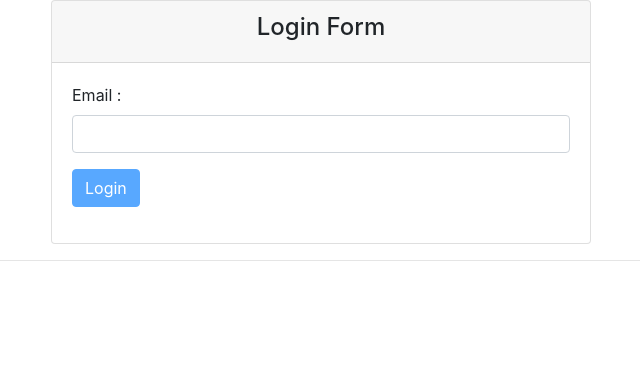
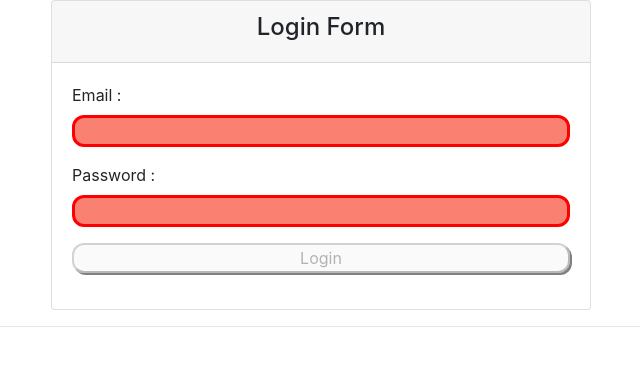
Before and after one commit to synergy2411/brillio-react-apr22, a React (Create React App) app in the folder first-app/: page / in a window 1280 px wide. Shown: the top 366 px of the page, without its empty margins (319-959 px from the left). Built offline with nearby package versions, Linux system fonts and the light colour scheme.

Commit message:
password validation added

```diff
--- /dev/null
+++ b/first-app/src/Components/Login/Login.module.css
@@ -0,0 +1,19 @@
+.valid{
+    border : 3px rgb(21, 234, 42) solid;
+    background-color: rgb(125, 197, 125);
+    width: 100%;
+    border-radius: 12px;
+}
+
+.invalid{
+    border: 3px red solid;
+    background-color: salmon;
+    width: 100%;
+    border-radius: 12px;
+}
+
+.my-button{
+    width: 100%;
+    border-radius: 12px;
+    box-shadow: 2px 2px grey;
+}
--- a/first-app/src/Components/Login/Login.tsx
+++ b/first-app/src/Components/Login/Login.tsx
@@ -1,14 +1,29 @@
 import { useState } from "react";
+import classes from './Login.module.css';
 
 const Login = () => {
     const [enteredEmail, setEnteredEmail] = useState<string>('')
+    const [enteredPassword, setEnteredPassword] = useState<string>('')
+
     const [emailInputBlur, setEmailInputBlur] = useState<boolean>(false);
+    const [passwordInputBlur, setPasswordInputBlur] = useState<boolean>(false);
 
     let emailIsValid = enteredEmail.trim() !== '';
     let emailIncludeAtSign = enteredEmail.includes('@');
     let emailIsValidAndBlurred = !emailIsValid && emailInputBlur;
     let emailIncludeAtSignAndBlurred = !emailIncludeAtSign && emailInputBlur;
-    let formIsValid = emailIsValid && emailIncludeAtSign;
+
+    let passwordIsValid = enteredPassword.trim().length >= 6;
+    let passwordIsValidAndBlurred = !passwordIsValid && passwordInputBlur;
+
+    let formIsValid = emailIsValid && emailIncludeAtSign && passwordIsValid;
+
+    let emailClasses =  emailIsValid ?
+                            `${classes['valid']}` :
+                            `${classes['invalid']}`;
+    let passwordClasses =  passwordIsValid ?
+                            `${classes['valid']}` :
+                            `${classes['invalid']}`;
 
     const nameChangeHandler : React.ChangeEventHandler<HTMLInputElement> = (event) => {
         setEnteredEmail(event.target.value);
@@ -21,6 +36,15 @@ const Login = () => {
     const submitHandler : React.FormEventHandler = (event) => {
         event.preventDefault();
         console.log("Email : ", enteredEmail);
+        console.log("Password : ", enteredPassword);
+    }
+
+    const passwordChangeHandler : React.ChangeEventHandler<HTMLInputElement> = (event) => {
+        setEnteredPassword(event.target.value);
+    }
+
+    const passwordBlurHandler = () => {
+        setPasswordInputBlur(true)
     }
 
     return (
@@ -34,11 +58,11 @@ const Login = () => {
                         <form onSubmit={submitHandler}>
                             {/* email */}
                             <div className="form-group">
-                                <label htmlFor="email">Email :</label>
-                                <input type="email"
-                                    name="email"
-                                    id="email"
-                                    className="form-control"
+                                <label htmlFor="username">Email :</label>
+                                <input type="text"
+                                    name="username"
+                                    id="username"
+                                    className={emailClasses}
                                     value={enteredEmail}
                                     onChange={nameChangeHandler}
                                     onBlur={nameBlurHandler} />
@@ -48,9 +72,21 @@ const Login = () => {
 
                             </div>
                             {/* password */}
+                            <div className="form-group">
+                                <label htmlFor="password"> Password :</label>
+                                <input type="password"
+                                    name="password"
+                                    id="password"
+                                    className={passwordClasses}
+                                    onChange={passwordChangeHandler}
+                                    value={enteredPassword}
+                                    onBlur={passwordBlurHandler} />
+                                    {passwordIsValidAndBlurred && <p className="alert alert-danger">Password must have 6 characters at least.</p>}
+                            </div>
                             {/* buttons */}
                             <div className="form-group">
-                                <button disabled={!formIsValid} type="submit" className="btn btn-primary">Login</button>
+                                <button disabled={!formIsValid} type="submit"
+                                    className={classes['my-button']}>Login</button>
                             </div>
                         </form>
                     </div>
```
